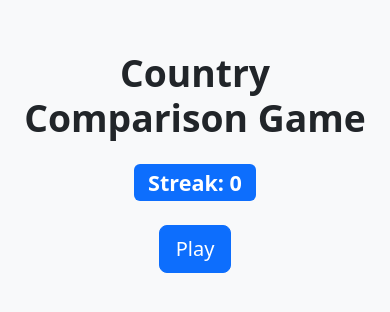
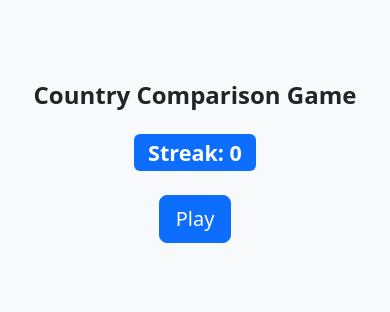
Before and after one commit to evanmgray/country_game, a React (Vite) app in the folder country_game_react/: page / in a window 390 px wide. Shown: the part 260-572 px from the top of the page. Built offline with nearby package versions, Linux system fonts and the light colour scheme; no server answers.

Commit message:
Mobile Optimizations

```diff
--- a/country_game_react/src/App.css
+++ b/country_game_react/src/App.css
@@ -2,18 +2,51 @@
 
 body {
   min-height: 100vh;
+  min-height: 100dvh; /* Dynamic viewport height - accounts for mobile address bars */
   background-color: #f8f9fa;
+  margin: 0;
+  overflow: hidden;
 }
 
 #root {
   min-height: 100vh;
+  min-height: 100dvh; /* Dynamic viewport height */
   display: flex;
   align-items: center;
   justify-content: center;
+  overflow-y: auto;
+  padding: 1rem;
 }
 
 .flag-emoji {
-  font-size: 4rem;
+  font-size: 3rem;
+}
+
+/* Mobile optimizations */
+@media (max-width: 768px) {
+  #root {
+    padding: 0.5rem;
+  }
+
+  .flag-emoji {
+    font-size: 2rem;
+  }
+
+  .bar-container {
+    height: 40px;
+  }
+
+  .bar-value {
+    font-size: 0.9rem;
+  }
+
+  h1 {
+    font-size: 1.5rem !important;
+  }
+
+  .card {
+    margin-bottom: 0.5rem !important;
+  }
 }
 
 /* Animated bars for results */
```
Also changed, not shown: 1 other file (tests, documents, lock files or other folders).
